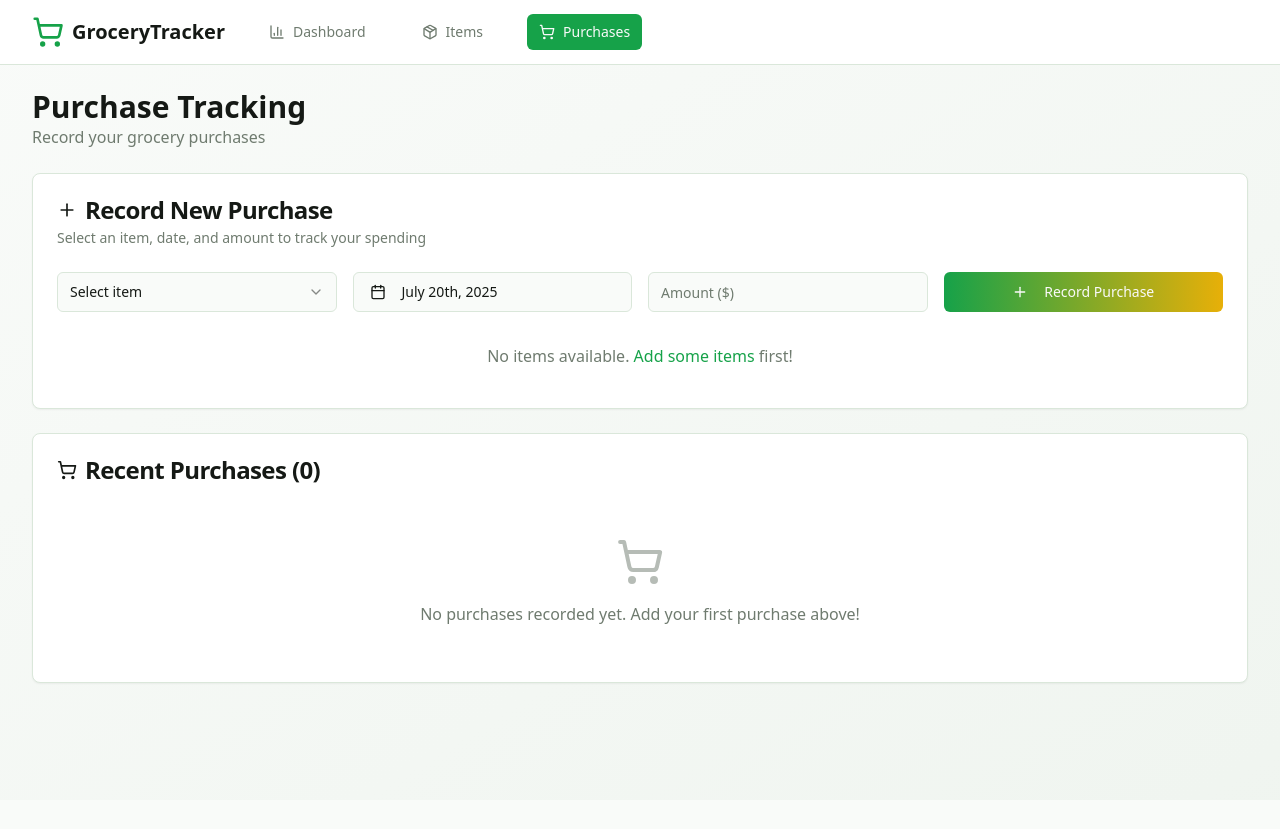
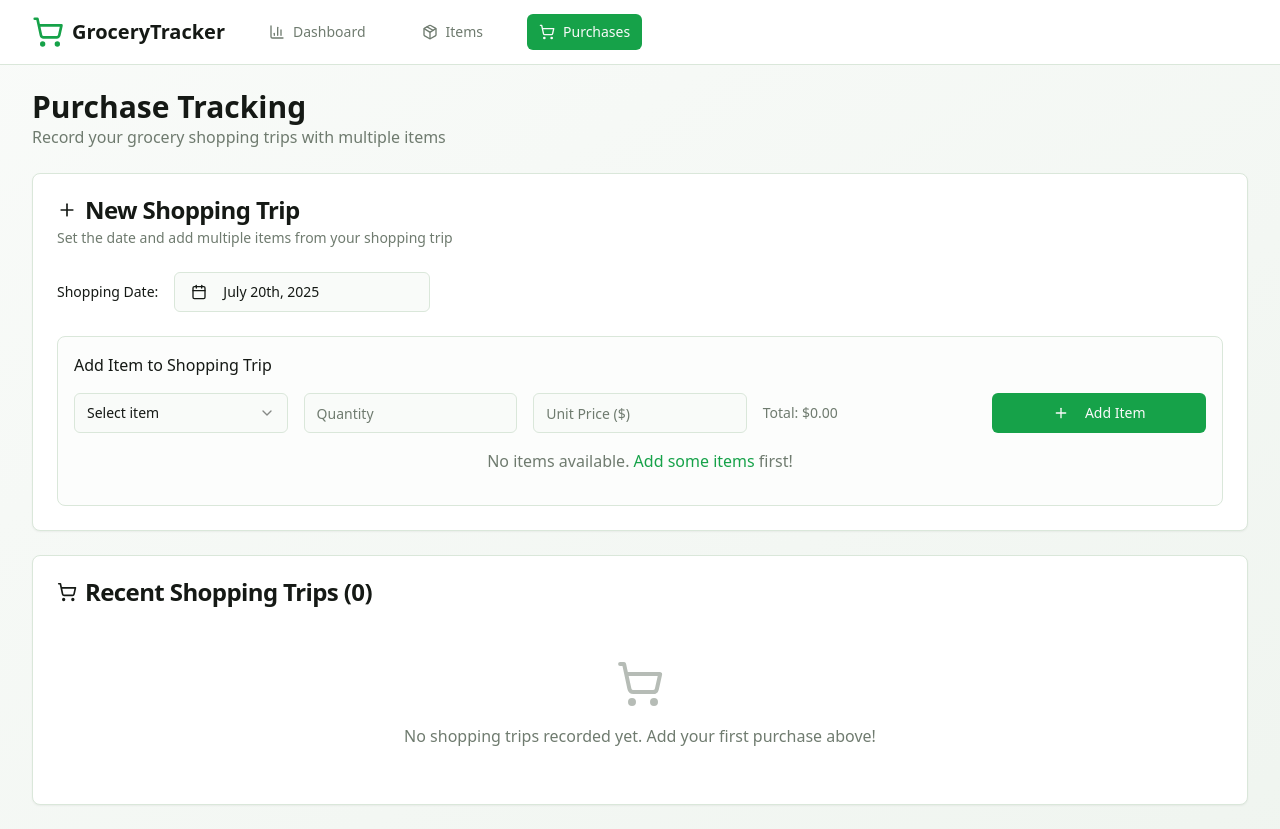
Before and after one commit to pnhn-design/grocery-tracker, a React (Vite) app: page /purchases in a window 1280 px wide. Before the commit the page ends 800 px from the top, so only its background shows below. Built offline with nearby package versions, Linux system fonts and the light colour scheme.

Commit message:
Enhance purchase tracking
Allow selection of multiple items with quantities for each purchase.

```diff
--- a/package.json
+++ b/package.json
@@ -52,6 +52,7 @@
     "react-day-picker": "^8.10.1",
     "react-dom": "^18.3.1",
     "react-hook-form": "^7.53.0",
+    "react-is": "^19.1.0",
     "react-resizable-panels": "^2.1.3",
     "react-router-dom": "^6.26.2",
     "recharts": "^3.1.0",
--- a/src/components/PurchasesPage.tsx
+++ b/src/components/PurchasesPage.tsx
@@ -1,5 +1,5 @@
 import { useState, useEffect } from 'react';
-import { Plus, Calendar, DollarSign, ShoppingCart, Trash2 } from 'lucide-react';
+import { Plus, Calendar, DollarSign, ShoppingCart, Trash2, Minus, X } from 'lucide-react';
 import { format } from 'date-fns';
 import { Button } from '@/components/ui/button';
 import { Input } from '@/components/ui/input';
@@ -16,21 +16,33 @@ interface GroceryItem {
   category?: string;
 }
 
+interface PurchaseItem {
+  itemId: string;
+  itemName: string;
+  quantity: number;
+  unitPrice: number;
+  totalPrice: number;
+}
+
 interface Purchase {
   id: string;
-  itemId: string;
-  itemName: string;
-  amount: number;
   date: string;
+  items: PurchaseItem[];
+  totalAmount: number;
   createdAt: string;
 }
 
 export function PurchasesPage() {
-  const [items, setItems] = useState<GroceryItem[]>([]);
+  const [groceryItems, setGroceryItems] = useState<GroceryItem[]>([]);
   const [purchases, setPurchases] = useState<Purchase[]>([]);
+  const [selectedDate, setSelectedDate] = useState<Date>(new Date());
+  const [currentItems, setCurrentItems] = useState<PurchaseItem[]>([]);
+
+  // For adding new item to current purchase
   const [selectedItemId, setSelectedItemId] = useState('');
-  const [amount, setAmount] = useState('');
-  const [selectedDate, setSelectedDate] = useState<Date>(new Date());
+  const [quantity, setQuantity] = useState('');
+  const [unitPrice, setUnitPrice] = useState('');
+
   const { toast } = useToast();
 
   useEffect(() => {
@@ -38,45 +50,119 @@ export function PurchasesPage() {
     const savedPurchases = localStorage.getItem('grocery-purchases');
 
     if (savedItems) {
-      setItems(JSON.parse(savedItems));
+      setGroceryItems(JSON.parse(savedItems));
     }
     if (savedPurchases) {
-      setPurchases(JSON.parse(savedPurchases));
+      // Convert old format to new format if needed
+      const parsed = JSON.parse(savedPurchases);
+      if (parsed.length > 0 && parsed[0].itemId) {
+        // Old format, convert it
+        const converted = convertOldPurchases(parsed);
+        setPurchases(converted);
+        localStorage.setItem('grocery-purchases', JSON.stringify(converted));
+      } else {
+        setPurchases(parsed);
+      }
     }
   }, []);
+
+  const convertOldPurchases = (oldPurchases: any[]): Purchase[] => {
+    const grouped = oldPurchases.reduce((acc, old) => {
+      const dateKey = old.date.split('T')[0]; // Group by date only
+      if (!acc[dateKey]) {
+        acc[dateKey] = {
+          id: `converted-${dateKey}`,
+          date: old.date,
+          items: [],
+          totalAmount: 0,
+          createdAt: old.createdAt
+        };
+      }
+
+      acc[dateKey].items.push({
+        itemId: old.itemId,
+        itemName: old.itemName,
+        quantity: 1,
+        unitPrice: old.amount,
+        totalPrice: old.amount
+      });
+      acc[dateKey].totalAmount += old.amount;
+
+      return acc;
+    }, {} as Record<string, Purchase>);
+
+    return Object.values(grouped);
+  };
 
   const savePurchases = (updatedPurchases: Purchase[]) => {
     localStorage.setItem('grocery-purchases', JSON.stringify(updatedPurchases));
     setPurchases(updatedPurchases);
   };
 
-  const addPurchase = () => {
-    if (!selectedItemId || !amount) {
+  const addItemToCurrentPurchase = () => {
+    if (!selectedItemId || !quantity || !unitPrice) {
       toast({
         title: "Error",
-        description: "Please select an item and enter an amount",
+        description: "Please select an item, quantity, and unit price",
         variant: "destructive",
       });
       return;
     }
 
-    const selectedItem = items.find(item => item.id === selectedItemId);
+    const selectedItem = groceryItems.find(item => item.id === selectedItemId);
     if (!selectedItem) return;
+
+    const qty = parseInt(quantity);
+    const price = parseFloat(unitPrice);
+    const total = qty * price;
+
+    const newItem: PurchaseItem = {
+      itemId: selectedItemId,
+      itemName: selectedItem.name,
+      quantity: qty,
+      unitPrice: price,
+      totalPrice: total,
+    };
+
+    setCurrentItems([...currentItems, newItem]);
+    setSelectedItemId('');
+    setQuantity('');
+    setUnitPrice('');
+
+    toast({
+      title: "Item added",
+      description: `${selectedItem.name} added to current purchase`,
+    });
+  };
+
+  const removeItemFromCurrent = (index: number) => {
+    setCurrentItems(currentItems.filter((_, i) => i !== index));
+  };
+
+  const savePurchase = () => {
+    if (currentItems.length === 0) {
+      toast({
+        title: "Error",
+        description: "Please add at least one item to the purchase",
+        variant: "destructive",
+      });
+      return;
+    }
+
+    const totalAmount = currentItems.reduce((sum, item) => sum + item.totalPrice, 0);
 
     const newPurchase: Purchase = {
       id: Date.now().toString(),
-      itemId: selectedItemId,
-      itemName: selectedItem.name,
-      amount: parseFloat(amount),
       date: selectedDate.toISOString(),
+      items: currentItems,
+      totalAmount,
       createdAt: new Date().toISOString(),
     };
 
     const updatedPurchases = [...purchases, newPurchase];
     savePurchases(updatedPurchases);
 
-    setSelectedItemId('');
-    setAmount('');
+    setCurrentItems([]);
     setSelectedDate(new Date());
 
     toast({
@@ -96,45 +182,35 @@ export function PurchasesPage() {
   };
 
   const sortedPurchases = purchases.sort((a, b) => new Date(b.date).getTime() - new Date(a.date).getTime());
+  const currentTotal = currentItems.reduce((sum, item) => sum + item.totalPrice, 0);
 
   return (
     <div className="space-y-6">
       <div>
         <h1 className="text-3xl font-bold text-foreground">Purchase Tracking</h1>
-        <p className="text-muted-foreground">Record your grocery purchases</p>
+        <p className="text-muted-foreground">Record your grocery shopping trips with multiple items</p>
       </div>
 
       <Card className="shadow-soft">
         <CardHeader>
           <CardTitle className="flex items-center gap-2">
             <Plus className="h-5 w-5" />
-            Record New Purchase
+            New Shopping Trip
           </CardTitle>
           <CardDescription>
-            Select an item, date, and amount to track your spending
+            Set the date and add multiple items from your shopping trip
           </CardDescription>
         </CardHeader>
-        <CardContent className="space-y-4">
-          <div className="grid grid-cols-1 md:grid-cols-4 gap-4">
-            <Select value={selectedItemId} onValueChange={setSelectedItemId}>
-              <SelectTrigger>
-                <SelectValue placeholder="Select item" />
-              </SelectTrigger>
-              <SelectContent>
-                {items.map((item) => (
-                  <SelectItem key={item.id} value={item.id}>
-                    {item.name}
-                  </SelectItem>
-                ))}
-              </SelectContent>
-            </Select>
-
+        <CardContent className="space-y-6">
+          {/* Date Selection */}
+          <div className="flex items-center gap-4">
+            <label className="text-sm font-medium">Shopping Date:</label>
             <Popover>
               <PopoverTrigger asChild>
                 <Button
                   variant="outline"
                   className={cn(
-                    "justify-start text-left font-normal",
+                    "justify-start text-left font-normal w-64",
                     !selectedDate && "text-muted-foreground"
                   )}
                 >
@@ -152,25 +228,100 @@ export function PurchasesPage() {
                 />
               </PopoverContent>
             </Popover>
+          </div>
+
+          {/* Add Item Form */}
+          <div className="border rounded-lg p-4 bg-secondary/20">
+            <h3 className="font-medium mb-4">Add Item to Shopping Trip</h3>
+            <div className="grid grid-cols-1 md:grid-cols-5 gap-4">
+              <Select value={selectedItemId} onValueChange={setSelectedItemId}>
+                <SelectTrigger>
+                  <SelectValue placeholder="Select item" />
+                </SelectTrigger>
+                <SelectContent>
+                  {groceryItems.map((item) => (
+                    <SelectItem key={item.id} value={item.id}>
+                      {item.name}
+                    </SelectItem>
+                  ))}
+                </SelectContent>
+              </Select>
+
+              <Input
+                type="number"
+                min="1"
+                placeholder="Quantity"
+                value={quantity}
+                onChange={(e) => setQuantity(e.target.value)}
+                onKeyPress={(e) => e.key === 'Enter' && addItemToCurrentPurchase()}
+              />
 
               <Input
                 type="number"
                 step="0.01"
-              placeholder="Amount ($)"
-              value={amount}
-              onChange={(e) => setAmount(e.target.value)}
-              onKeyPress={(e) => e.key === 'Enter' && addPurchase()}
+                placeholder="Unit Price ($)"
+                value={unitPrice}
+                onChange={(e) => setUnitPrice(e.target.value)}
+                onKeyPress={(e) => e.key === 'Enter' && addItemToCurrentPurchase()}
               />
 
-            <Button onClick={addPurchase} variant="gradient" className="w-full">
+              <div className="flex items-center text-sm text-muted-foreground">
+                Total: ${quantity && unitPrice ? (parseInt(quantity || '0') * parseFloat(unitPrice || '0')).toFixed(2) : '0.00'}
+              </div>
+
+              <Button onClick={addItemToCurrentPurchase} variant="success" className="w-full">
                 <Plus className="h-4 w-4 mr-2" />
-              Record Purchase
+                Add Item
               </Button>
             </div>
 
-          {items.length === 0 && (
+            {groceryItems.length === 0 && (
               <div className="text-center py-4 text-muted-foreground">
                 <p>No items available. <a href="/items" className="text-primary hover:underline">Add some items</a> first!</p>
+              </div>
+            )}
+          </div>
+
+          {/* Current Items */}
+          {currentItems.length > 0 && (
+            <div className="border rounded-lg p-4">
+              <div className="flex items-center justify-between mb-4">
+                <h3 className="font-medium">Items in Current Purchase</h3>
+                <span className="text-lg font-semibold text-primary">
+                  Total: ${currentTotal.toFixed(2)}
+                </span>
+              </div>
+              <div className="space-y-2">
+                {currentItems.map((item, index) => (
+                  <div key={index} className="flex items-center justify-between p-3 bg-background rounded border">
+                    <div className="flex items-center gap-4">
+                      <span className="font-medium">{item.itemName}</span>
+                      <span className="text-sm text-muted-foreground">
+                        {item.quantity} × ${item.unitPrice.toFixed(2)}
+                      </span>
+                    </div>
+                    <div className="flex items-center gap-3">
+                      <span className="font-semibold text-primary">
+                        ${item.totalPrice.toFixed(2)}
+                      </span>
+                      <Button
+                        variant="ghost"
+                        size="sm"
+                        onClick={() => removeItemFromCurrent(index)}
+                        className="text-destructive hover:text-destructive hover:bg-destructive/10"
+                      >
+                        <X className="h-4 w-4" />
+                      </Button>
+                    </div>
+                  </div>
+                ))}
+              </div>
+              <div className="mt-4 flex justify-end">
+                <Button onClick={savePurchase} variant="gradient" size="lg">
+                  <ShoppingCart className="h-4 w-4 mr-2" />
+                  Save Shopping Trip (${currentTotal.toFixed(2)})
+                </Button>
+              </div>
             </div>
           )}
         </CardContent>
@@ -180,33 +331,34 @@ export function PurchasesPage() {
         <CardHeader>
           <CardTitle className="flex items-center gap-2">
             <ShoppingCart className="h-5 w-5" />
-            Recent Purchases ({purchases.length})
+            Recent Shopping Trips ({purchases.length})
           </CardTitle>
         </CardHeader>
         <CardContent>
           {purchases.length === 0 ? (
             <div className="text-center py-8 text-muted-foreground">
               <ShoppingCart className="h-12 w-12 mx-auto mb-4 opacity-50" />
-              <p>No purchases recorded yet. Add your first purchase above!</p>
+              <p>No shopping trips recorded yet. Add your first purchase above!</p>
             </div>
           ) : (
-            <div className="space-y-3">
+            <div className="space-y-4">
               {sortedPurchases.map((purchase) => (
                 <div
                   key={purchase.id}
-                  className="flex items-center justify-between p-4 border rounded-lg bg-background hover:shadow-soft transition-all"
+                  className="border rounded-lg p-4 bg-background hover:shadow-soft transition-all"
                 >
-                  <div className="flex items-center gap-4">
+                  <div className="flex items-center justify-between mb-3">
                     <div>
-                      <h3 className="font-medium text-foreground">{purchase.itemName}</h3>
+                      <h3 className="font-medium text-foreground">
+                        Shopping Trip - {format(new Date(purchase.date), "PPP")}
+                      </h3>
                       <p className="text-sm text-muted-foreground">
-                        {format(new Date(purchase.date), "PPP")}
+                        {purchase.items.length} item{purchase.items.length !== 1 ? 's' : ''}
                       </p>
                     </div>
-                  </div>
                     <div className="flex items-center gap-3">
-                    <span className="text-lg font-semibold text-primary">
-                      ${purchase.amount.toFixed(2)}
+                      <span className="text-xl font-semibold text-primary">
+                        ${purchase.totalAmount.toFixed(2)}
                       </span>
                       <Button
                         variant="ghost"
@@ -218,6 +370,18 @@ export function PurchasesPage() {
                       </Button>
                     </div>
                   </div>
+
+                  <div className="grid grid-cols-1 md:grid-cols-2 lg:grid-cols-3 gap-2">
+                    {purchase.items.map((item, index) => (
+                      <div key={index} className="text-sm bg-secondary/30 rounded p-2">
+                        <div className="font-medium">{item.itemName}</div>
+                        <div className="text-muted-foreground">
+                          {item.quantity} × ${item.unitPrice.toFixed(2)} = ${item.totalPrice.toFixed(2)}
+                        </div>
+                      </div>
+                    ))}
+                  </div>
+                </div>
               ))}
             </div>
           )}
```
Also changed, not shown: src/components/Dashboard.tsx (+71 -17 lines), 1 other file (tests, documents, lock files or other folders). Lines whose indentation alone changed are shown as unchanged.
